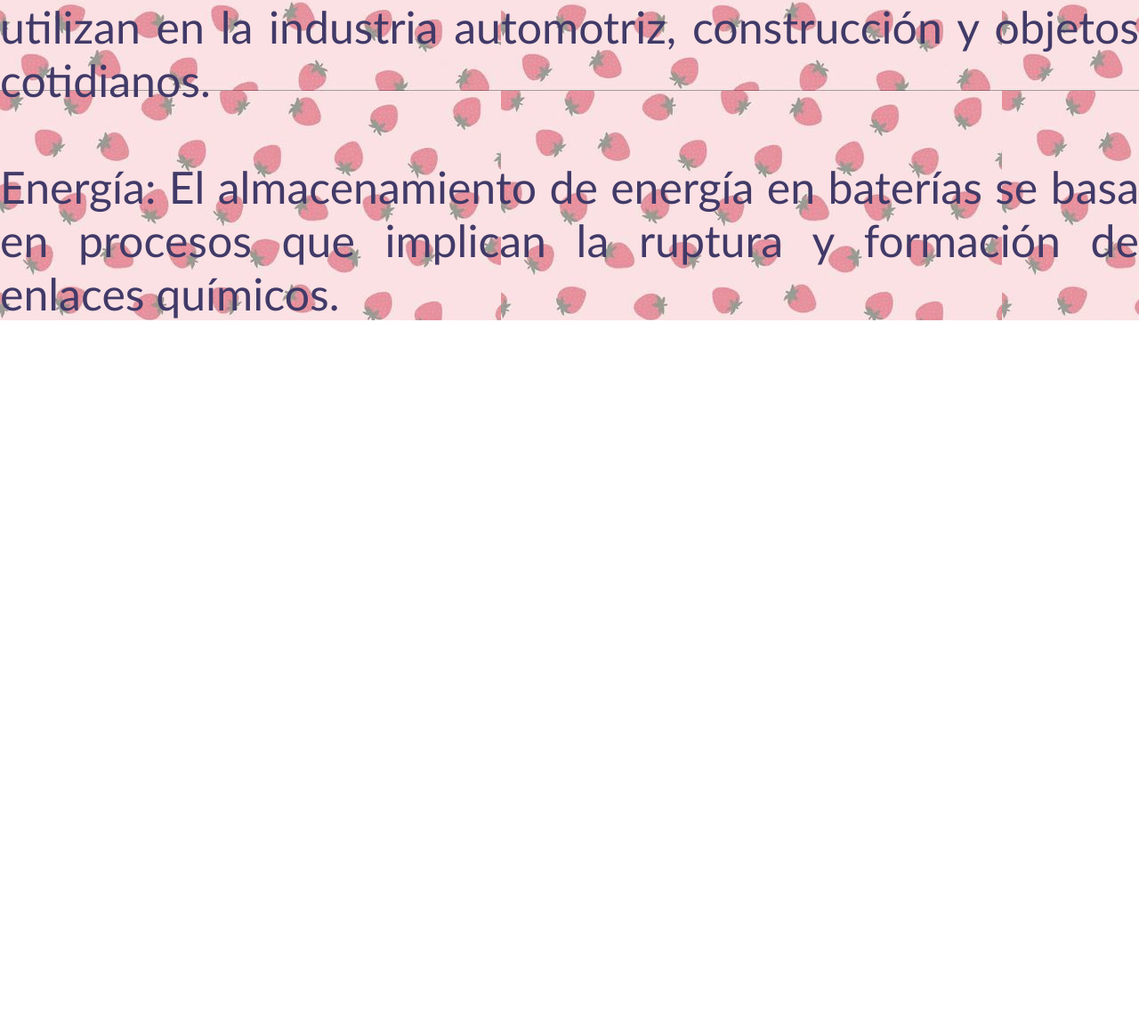
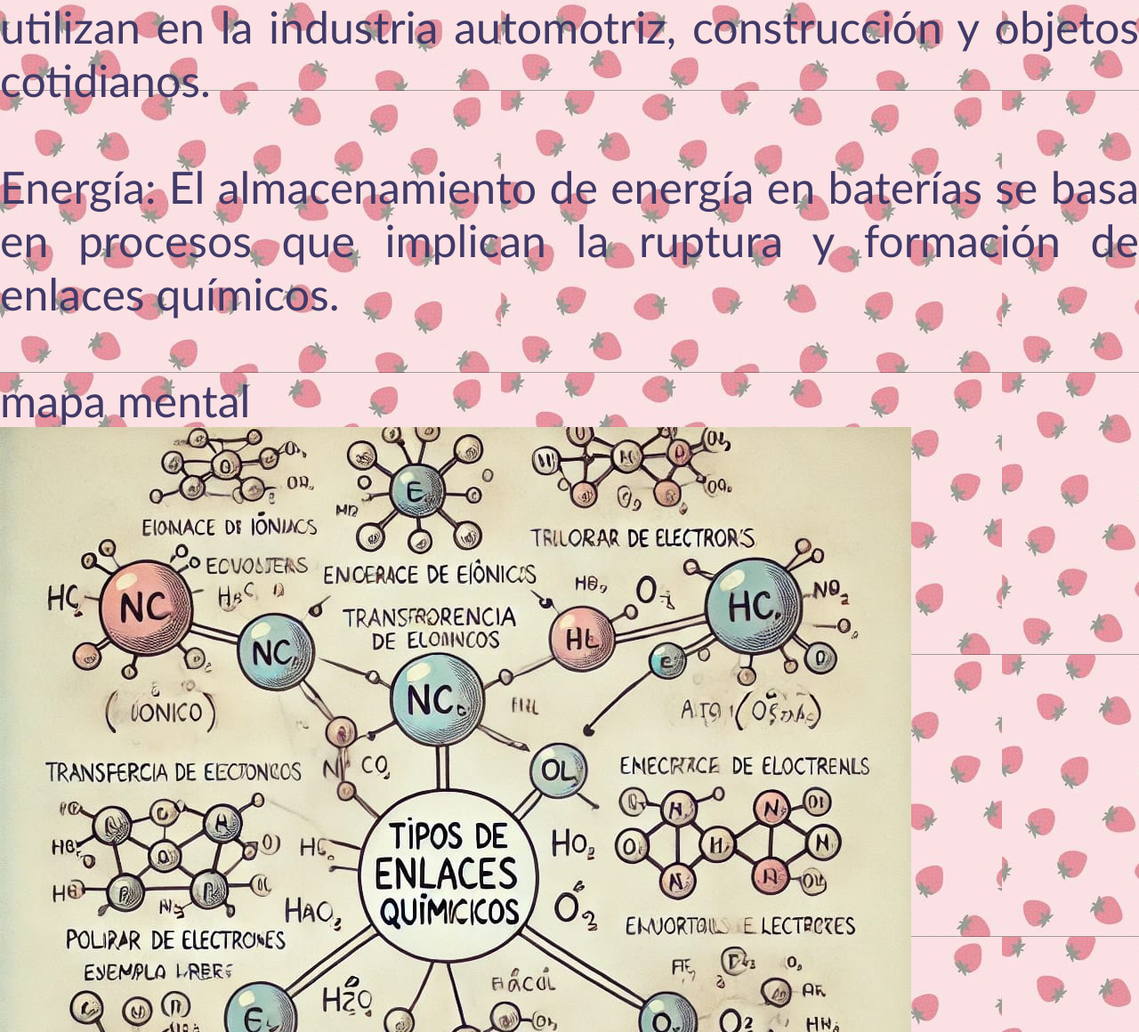
Before and after one commit to CamilaOrtega0000/Pg-8-7, a plain HTML site: page quimica3.html in a window 1280 px wide. Shown: the part 8140-9300 px from the top of the page at 89% size. Before the commit the page ends 8500 px from the top, so only its background shows below. Drawn offline with Linux system fonts and the light colour scheme.

Commit message:
Add files via upload

```diff
--- a/estilos.css
+++ b/estilos.css
@@ -97,3 +97,9 @@ body {
   background-image: url("images.png");
   background-repeat: no-repeat;
 }
+.img14 {
+  height: 1000px;
+  width: 1100px;
+  background-image: url("mapa.jpeg");
+  background-repeat: no-repeat;
+}
--- a/quimica3.html
+++ b/quimica3.html
@@ -133,6 +133,9 @@
 
    <br> Energía: El almacenamiento de energía en baterías se basa en procesos que implican la ruptura y formación de enlaces químicos.<br>
 
+  <br>mapa mental<br>
+
+   <div class="img14"></div>
 
 </div>
 
```
Also changed, not shown: mapa.jpeg (added).
